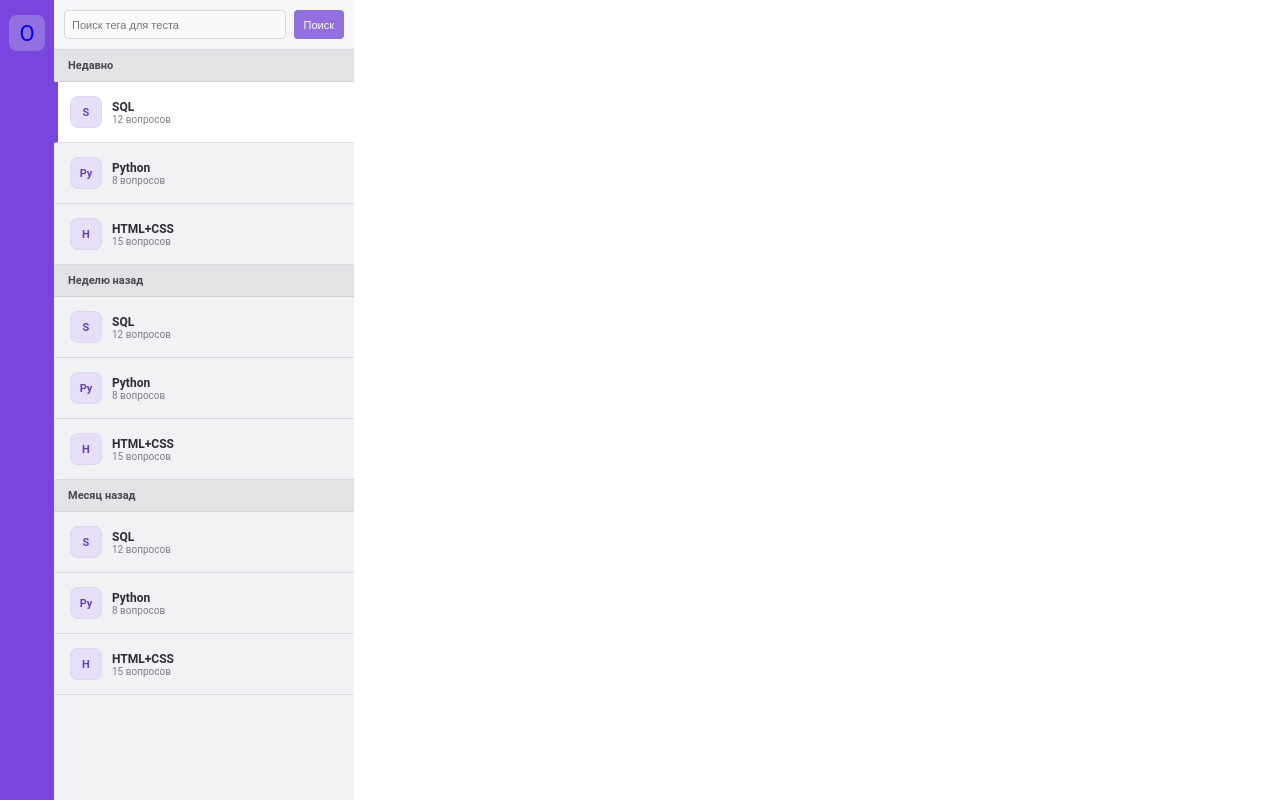
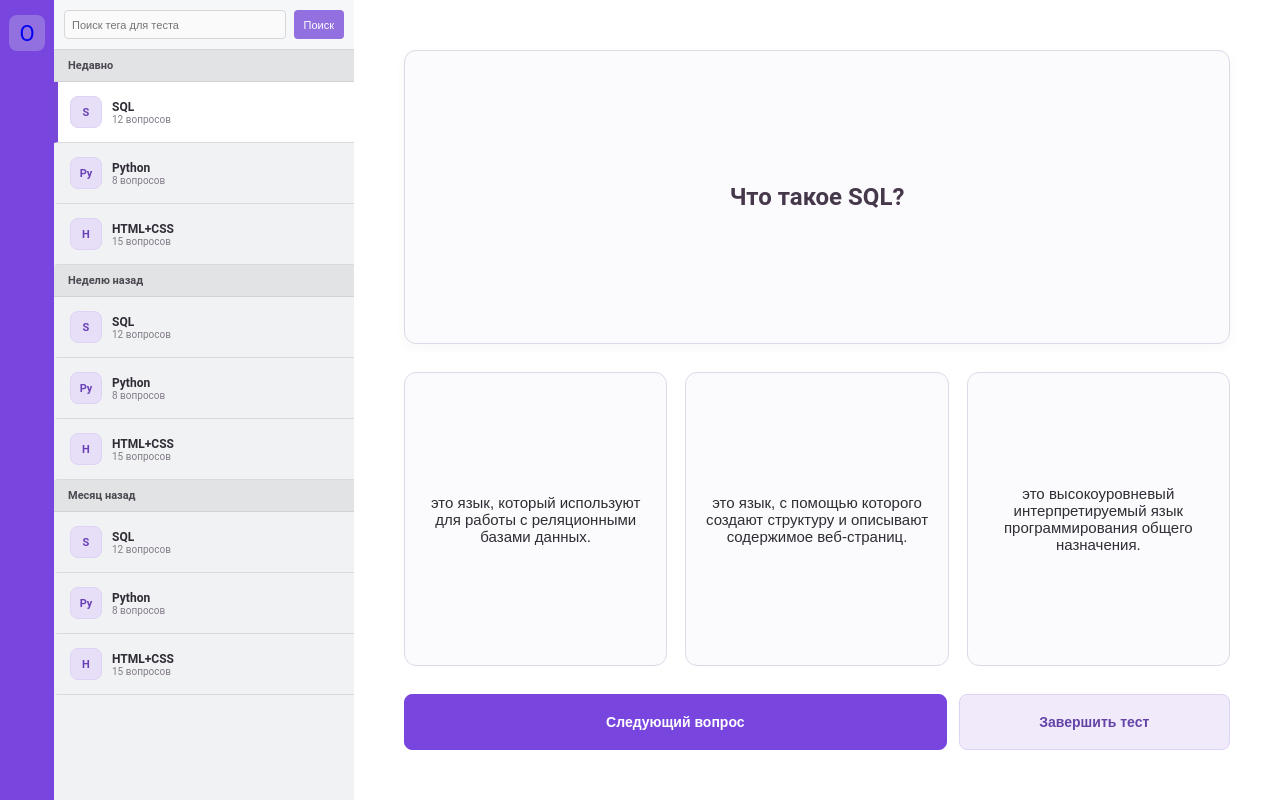
Before and after one commit to codewrsasha/knowstack, a plain HTML site: page frontend/test.html in a window 1280 px wide. Drawn offline with Linux system fonts and the light colour scheme.

Commit message:
create section test for test page and update css

```diff
--- a/frontend/style.css
+++ b/frontend/style.css
@@ -276,6 +276,11 @@ a:clicked {
     background: #6636c5;
 }
 
+.editor__delete-button:active,
+.editor__save-button:active {
+    transform: translateY(1px);
+}
+
 .editor__tags-type_answer {
     color: #514b59;
     font-size: 14px;
@@ -358,3 +363,105 @@ a:clicked {
     color: #827c88;
     font-size: 10px;
 }
+
+/* Область прохождения тестов */
+
+.test {
+    display: grid;
+    grid-template-rows: 1fr 1fr 56px;
+    gap: 28px;
+    padding: 50px;
+    overflow-y: auto;
+    background: #fff;
+}
+
+.test__question {
+    display: flex;
+    align-items: center;
+    justify-content: center;
+    padding: 28px 32px;
+    text-align: center;
+    background: #fbfafc;
+    border: 1px solid #ded9e8;
+    border-radius: 12px;
+    box-shadow: 0 3px 12px rgb(48 44 53 / 4%);
+}
+
+.test__question h2 {
+    color: #46384b;
+    font-weight: bold;
+}
+
+.test__answers {
+    display: grid;
+    grid-template-columns: repeat(3, 1fr);
+    gap: 18px;
+}
+
+.test__answer1,
+.test__answer2,
+.test__answer3 {
+    display: flex;
+    align-items: center;
+    justify-content: center;
+    padding: 22px 18px;
+    color: #302c35;
+    font-size: 15px;
+    text-align: center;
+    background: #fbfafc;
+    border: 1px solid #ded9e8;
+    border-radius: 12px;
+}
+
+.test__answer1:hover,
+.test__answer2:hover,
+.test__answer3:hover {
+    background: #f6f1ff;
+    border-color: #bba5ed;
+}
+
+.test__controls {
+    display: grid;
+    grid-template-columns: 2fr 1fr;
+    gap: 12px;
+}
+
+.test__next,
+.test__finish {
+    display: flex;
+    align-items: center;
+    justify-content: center;
+    min-height: 48px;
+    padding: 12px 18px;
+    font-size: 14px;
+    font-weight: bold;
+    border: 1px solid transparent;
+    border-radius: 8px;
+}
+
+.test__next {
+    color: #fff;
+    background: #7945df;
+    border-color: #7945df;
+}
+
+.test__next:hover {
+    background: #6636c5;
+    border-color: #6636c5;
+}
+
+.test__finish {
+    color: #6443a7;
+    background: #f0eafb;
+    border-color: #ded2f5;
+}
+
+.test__finish:hover {
+    background: #e7def8;
+    border-color: #c7b4ef;
+}
+
+.test__next:active,
+.test__finish:active {
+    transform: translateY(1px);
+}
--- a/frontend/test.html
+++ b/frontend/test.html
@@ -19,7 +19,7 @@
             <!-- </div> -->
         </section>
 
-        <!-- Колонка со списком заметок -->
+        <!-- Колонка со списком тестов -->
         <section class="nav_bar">
             <div class="nav_bar_controls">
                     <input class="nav_bar_input" type="search" placeholder="Поиск тега для теста" aria-label="Поиск тега для теста">
@@ -83,9 +83,20 @@
             </div>
         </section>
 
-        <!-- Область ввода/просмотра заметки -->
+        <!-- Область для прохождения тестов -->
         <section class="test">
-
+            <div class="test__question">
+                <h2>Что такое SQL?</h2>
+            </div>
+            <div class="test__answers">
+                <button class="test__answer1">это язык, который используют для работы с реляционными базами данных.</button>
+                <button class="test__answer2">это язык, с помощью которого создают структуру и описывают содержимое веб-страниц.</button>
+                <button class="test__answer3">это высокоуровневый интерпретируемый язык программирования общего назначения.</button>
+            </div>
+            <div class="test__controls">
+                <button class="test__next">Следующий вопрос</button>
+                <button class="test__finish">Завершить тест</button>
+            </div>
         </section>
     </main>
 </body>
```
